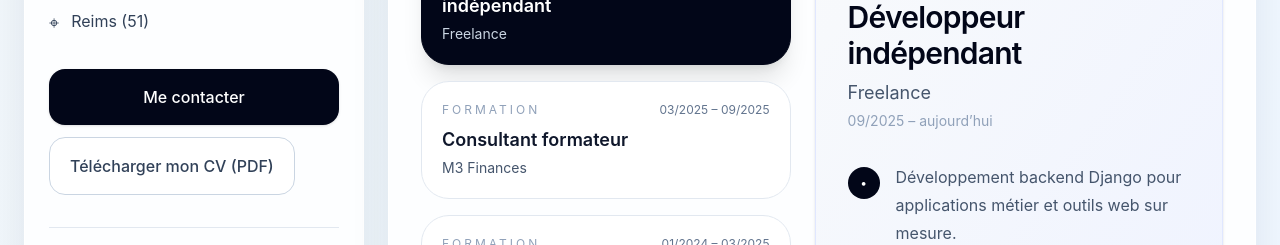
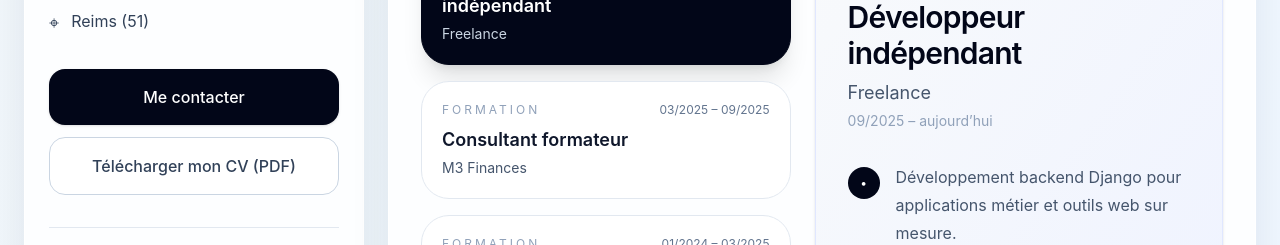
Before and after one commit to EROWINDJ/cv-react-thomas, a React (Vite) app: page / in a window 1280 px wide. Shown: the part 920-1165 px from the top of the page. Built offline with nearby package versions, Linux system fonts and the light colour scheme.

Commit message:
intégration cv

```diff
--- a/src/App.jsx
+++ b/src/App.jsx
@@ -255,12 +255,14 @@ export default function App() {
                   Me contacter
                 </a>
 
-                <button
-  onClick={() => window.print()}
-  className="flex items-center justify-center rounded-2xl border border-slate-300 bg-white px-5 py-4 text-base font-medium text-slate-700 hover:bg-slate-50 transition-colors"
->
-  Télécharger mon CV (PDF)
-</button>
+               <a
+                  href="/CV_Thomas_Vigier.pdf"
+                  download
+                  className="flex items-center justify-center rounded-2xl border border-slate-300 bg-white px-5 py-4 text-base font-medium text-slate-700 hover:bg-slate-50 transition-colors"
+                >
+                  Télécharger mon CV (PDF)
+</a>
+
               </div>
 
               <div className="mt-8 pt-6 border-t border-slate-200">
```
